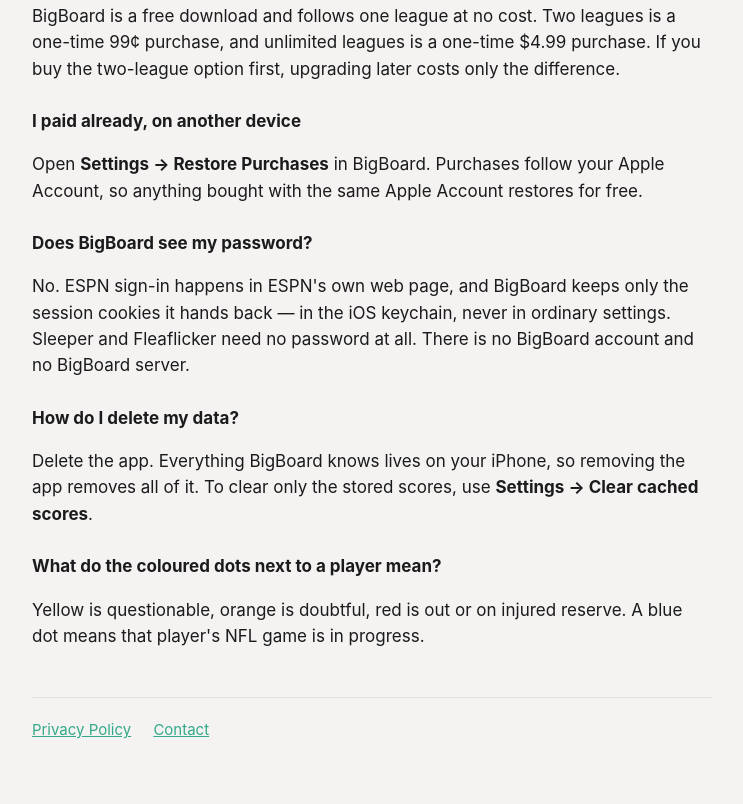
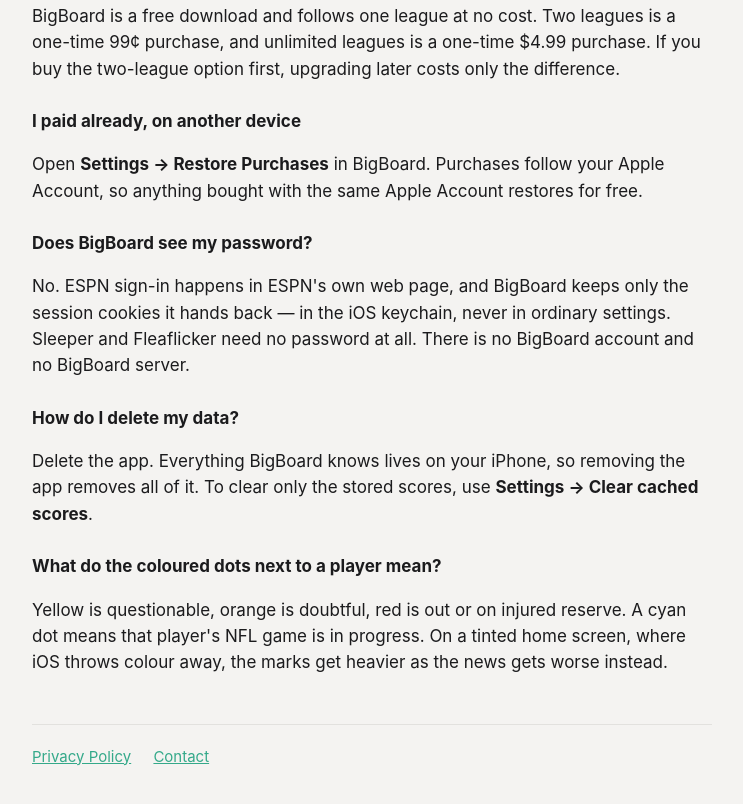
Before and after one commit to bigboardff-hub/bigboardff-hub.github.io, a plain HTML site: page index.html in a window 1280 px wide. Shown: the part 1190-1994 px from the top of the page, without its empty margins (268-1011 px from the left). Drawn offline with Linux system fonts and the light colour scheme.

Commit message:
Add files via upload

```diff
--- a/index.html
+++ b/index.html
@@ -141,8 +141,9 @@ footer a { margin-right: 18px; }
    scores</strong>.</p>
 
 <h3>What do the coloured dots next to a player mean?</h3>
-<p>Yellow is questionable, orange is doubtful, red is out or on injured reserve. A blue dot
-   means that player's NFL game is in progress.</p>
+<p>Yellow is questionable, orange is doubtful, red is out or on injured reserve. A cyan dot
+   means that player's NFL game is in progress. On a tinted home screen, where iOS throws
+   colour away, the marks get heavier as the news gets worse instead.</p>
 
 <footer>
   <a href="privacy.html">Privacy Policy</a>
```
